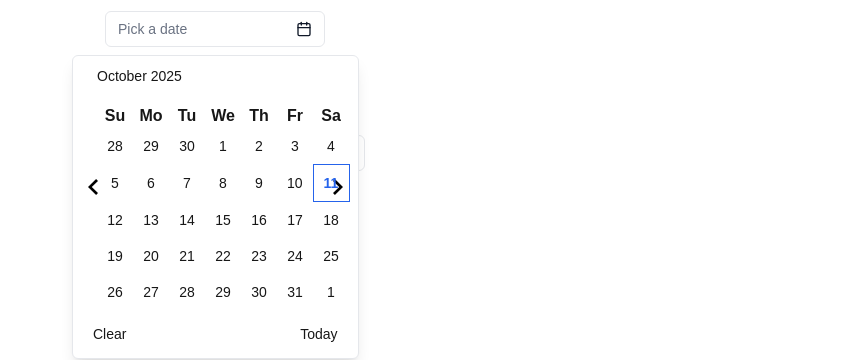
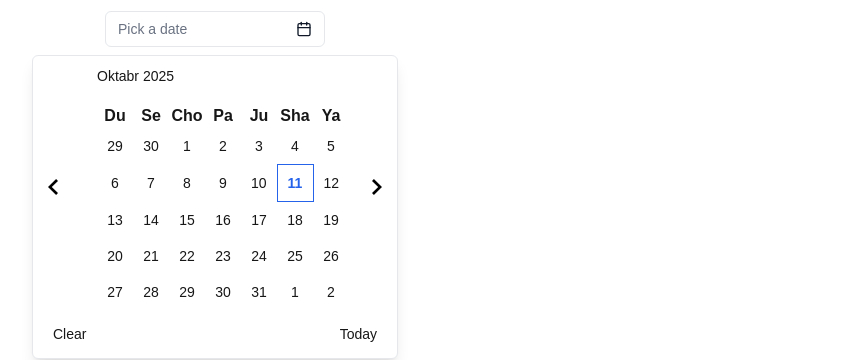
Before and after one commit to TheDarkLord777/stol-taom, a Next.js app: page /restaurants in a window 1280 px wide. Both pictures are taken after a click on the button "Pick a date". Shown: the part 303-663 px from the top of the page, without its empty margins (175-1031 px from the left). Built offline with nearby package versions, Linux system fonts and the light colour scheme; a web font is replaced by a local one.

Commit message:
calendar language changed to local + padding added to calendar

```diff
--- a/src/components/ui/calendar.tsx
+++ b/src/components/ui/calendar.tsx
@@ -3,11 +3,12 @@
 "use client";
 import * as React from "react";
 import { DayPicker } from "react-day-picker";
+import { uz } from 'date-fns/locale';
 import type { DayPickerProps } from "react-day-picker";
 
 type Props = DayPickerProps & { className?: string };
 
-export function Calendar({ className, ...props }: Props) {
+export function Calendar({ className, locale = uz, ...props }: Props) {
   // Bugungi sanani hisoblash
   const today = React.useMemo(() => new Date(), []);
 
@@ -27,9 +28,11 @@ export function Calendar({ className, ...props }: Props) {
   };
 
   return (
-    <DayPicker
+    <div className="px-[40px]">
+      <DayPicker
       showOutsideDays
       {...props}
+      locale={locale}
       modifiers={modifiers}
       modifiersStyles={modifiersStyles}
       className={className}
@@ -62,7 +65,8 @@ export function Calendar({ className, ...props }: Props) {
         day_range_start: "aria-selected:rounded-l-md",
         day_range_end: "aria-selected:rounded-r-md",
       }}
-    />
+      />
+    </div>
   );
 }
 
--- a/src/components/ui/datepicker.tsx
+++ b/src/components/ui/datepicker.tsx
@@ -2,6 +2,7 @@
 import * as React from "react";
 import * as Popover from "@radix-ui/react-popover";
 import { format } from "date-fns";
+import { uz } from "date-fns/locale";
 import { Calendar } from "@/components/ui/calendar";
 import { Button } from "@/components/ui/button";
 import type { DateRange } from "react-day-picker";
@@ -46,7 +47,7 @@ export function DatePicker({
         >
           <span className="truncate">
             {date ? (
-              format(date, formatString)
+              format(date, formatString, { locale: uz })
             ) : (
               <span className="text-gray-500">{placeholder}</span>
             )}
@@ -134,8 +135,8 @@ export function DateRangePicker({
   const today = React.useMemo(() => new Date(), []);
   function label() {
     if (range?.from && range?.to)
-      return `${format(range.from, formatString)} — ${format(range.to, formatString)}`;
-    if (range?.from) return `${format(range.from, formatString)} — …`;
+      return `${format(range.from, formatString, { locale: uz })} — ${format(range.to, formatString, { locale: uz })}`;
+    if (range?.from) return `${format(range.from, formatString, { locale: uz })} — …`;
     return "";
   }
   return (
```
